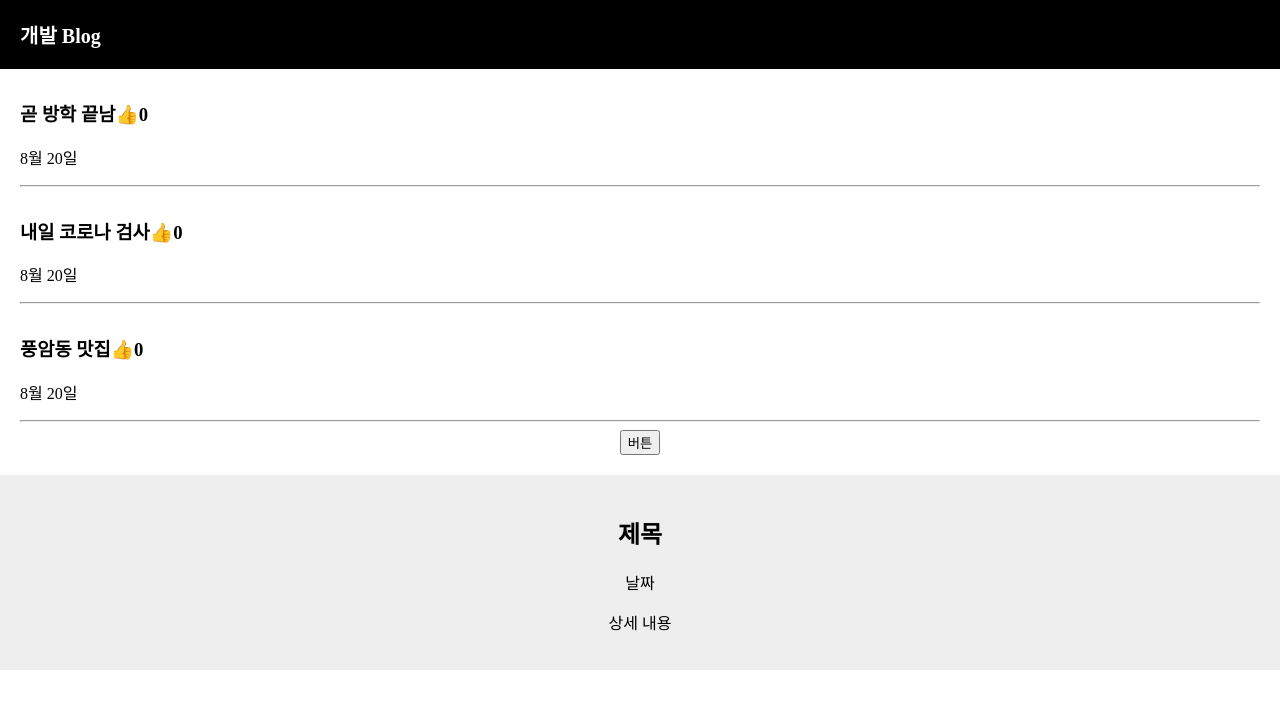
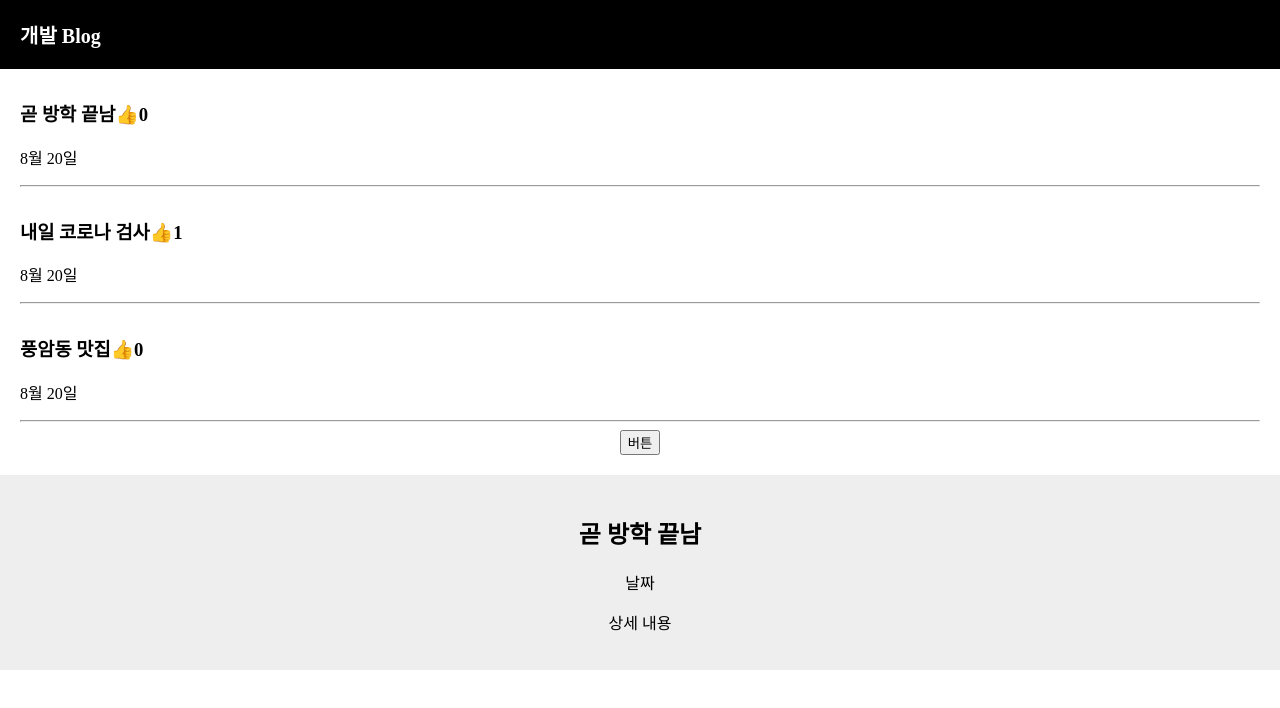
Before and after one commit to yoosion030/Lecture, a React (Create React App) app in the folder CodingApple/ReactClass/blog/: page / in a window 1280 px wide. Both pictures are taken after a click on the button "버튼". Shown: the top 708 px of the page. Built offline with nearby package versions, Linux system fonts and the light colour scheme.

Commit message:
Add Props

```diff
--- a/CodingApple/ReactClass/blog/src/App.js
+++ b/CodingApple/ReactClass/blog/src/App.js
@@ -5,48 +5,54 @@ import './App.css';
   function App() {
 
     let [title,titleRevise] = useState(['곧 방학 끝남', '내일 코로나 검사', '풍암동 맛집']);
-    let [like,likeRevise] = useState([0]);
+    let [like,likeRevise] = useState([0,1,0]);
     let [modal,modalRevise] = useState(false);
+    let [number,numberRevise] = useState(0);
 
     // function changeTitle(){
     //   var newTitle = [...title];
     //   newTitle[0] = '와 신난다'
     //   titleRevise( newTitle );
     // }
-
+    function changeLike(i){
+      let newLike = [...like];
+      newLike[i]+=1;
+      likeRevise(newLike);
+    }
     return (
       <div className="App">
         <div className="black-nav">
           <div>개발 Blog</div>
         </div>
         {
-          title.map(function(a){
+          title.map(function(a, i){
             return (
             <div className="list">
-              <h3>
+              <h3 onClick={()=>{numberRevise(i)}}>
                 {a}
-                <span className="like" onClick = { ()=> { likeRevise(like+1);}}>👍</span>
-                {like}
+                <span className="like" onClick = { ()=> {changeLike(i)}}>👍</span>
+                {like[i]}
               </h3>
               <p>8월 20일</p>
               <hr />
             </div>
-            )
+            );
           })
         }
+
         <button onClick = {()=>{modalRevise(!modal)}}>버튼</button>
         {
           modal === true
-          ? <Modal></Modal>
+          ? <Modal title={title} number={number}></Modal>
           : null
         }
       </div>
     );
   }
-  function Modal(){
+  function Modal(props){
     return(
         <div className="modal">
-          <h2>제목</h2>
+          <h2>{ props.title[props.number] }</h2>
           <p>날짜</p>
           <p>상세 내용</p>
         </div>
```
